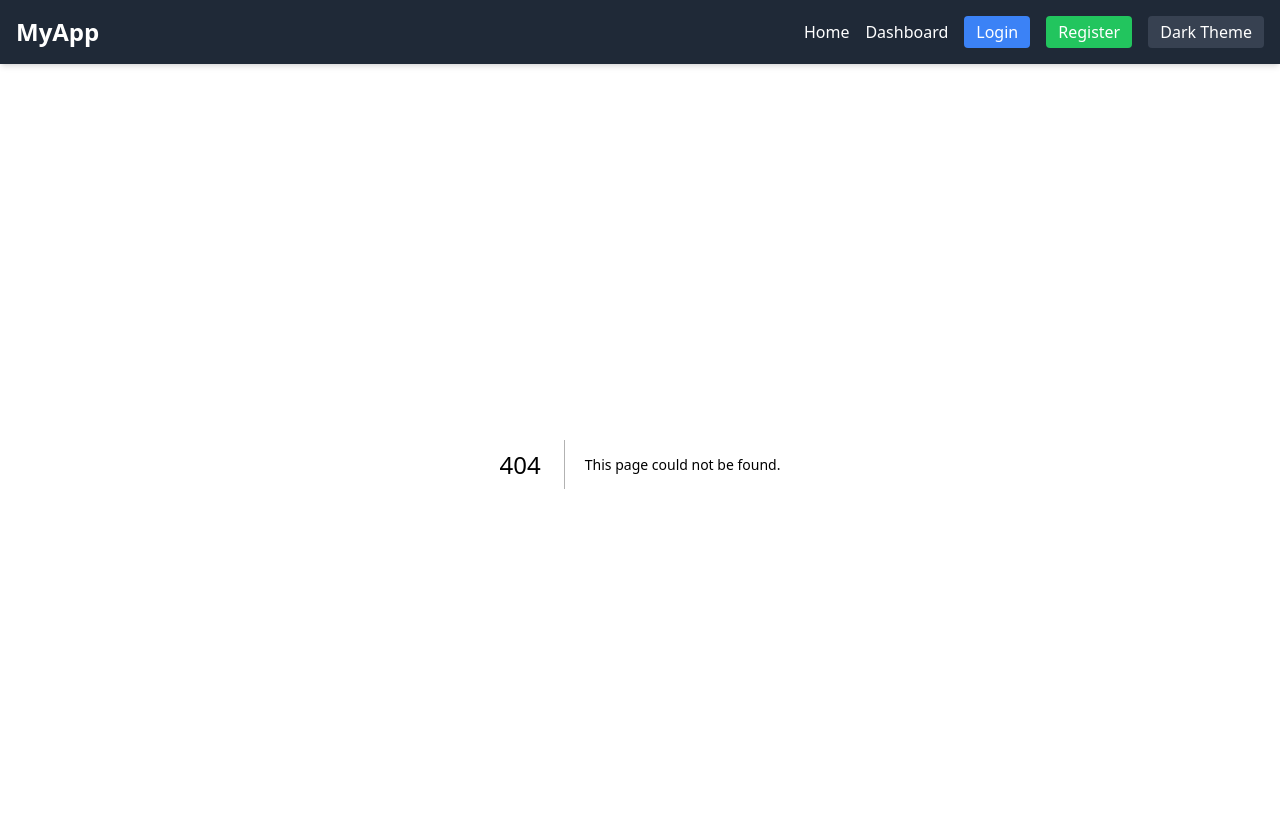
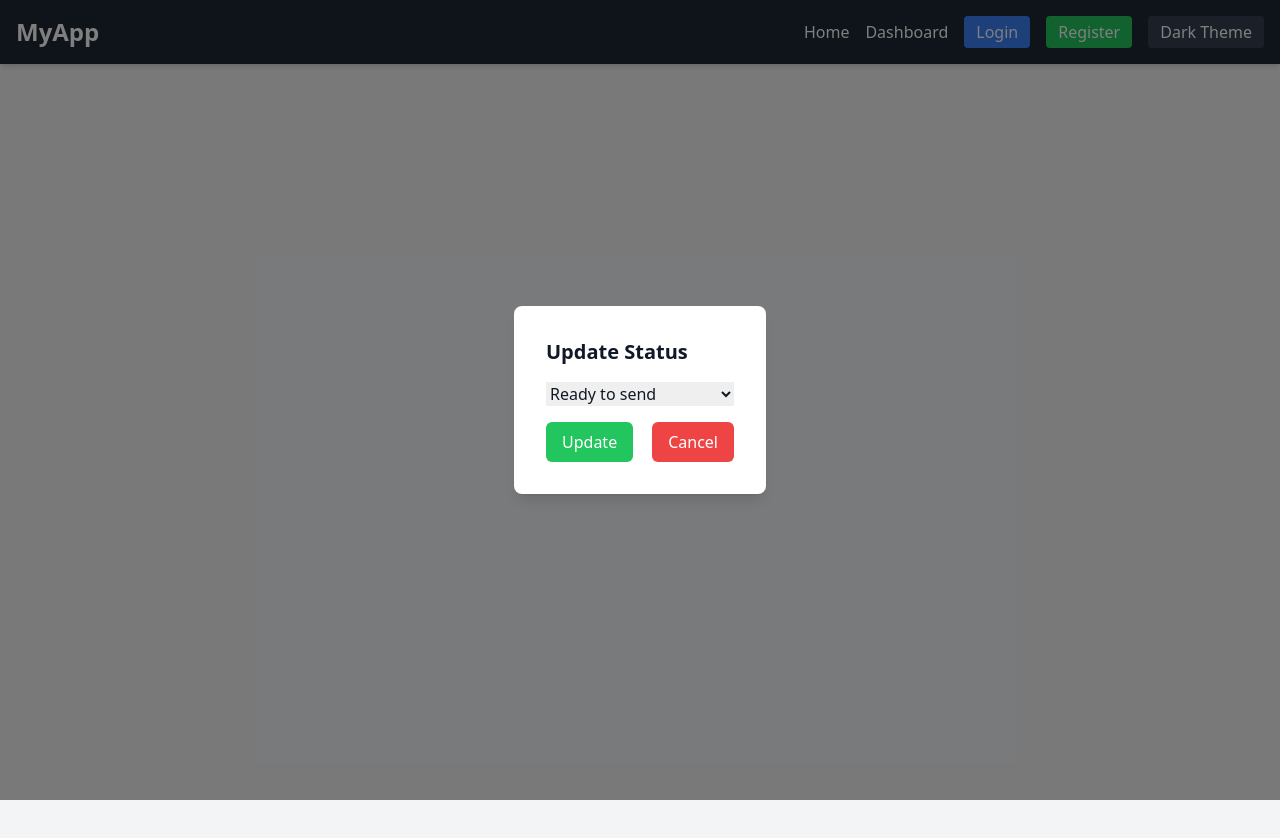
Before and after one commit to ChrisBradford2/my-job-book, a Next.js app: page /components/StatusModal in a window 1280 px wide. Before the commit this address had no page. Shown: the top 838 px of the page. After the commit the page ends 800 px from the top, so only its background shows below. Built offline with nearby package versions, Linux system fonts and the light colour scheme.

Commit message:
Add workflow

```diff
--- a/pages/api/jobOffers/index.ts
+++ b/pages/api/jobOffers/index.ts
@@ -12,7 +12,7 @@ async function handle(req: NextApiRequest, res: NextApiResponse) {
     });
     res.json(jobOffers);
   } else if (req.method === 'POST') {
-    const { title, company, link, status, applicationDate, followUpDate } = req.body;
+    const { title, company, link, status } = req.body;
     const { userId } = req.user;
 
     const jobOffer = await prisma.jobOffer.create({
@@ -20,9 +20,7 @@ async function handle(req: NextApiRequest, res: NextApiResponse) {
         title,
         company,
         link,
-        status,
-        applicationDate: new Date(applicationDate),
-        followUpDate: followUpDate ? new Date(followUpDate) : null,
+        status: status || 'Ready to send',
         userId
       }
     });
--- a/pages/api/jobOffers/[id].ts
+++ b/pages/api/jobOffers/status/[id].ts
@@ -1,54 +1,44 @@
+// pages/api/jobOffers/status/[id].ts
 import type { NextApiRequest, NextApiResponse } from 'next';
-import { prisma } from '../../../lib/prisma';
-import { authMiddleware } from '../../../lib/auth';
+import { prisma } from '../../../../lib/prisma';
+import { authMiddleware } from '../../../../lib/auth';
 
 const handle = async (req: NextApiRequest, res: NextApiResponse) => {
   const jobId = Number(req.query.id);
   const userId = req.user.userId; // Assurez-vous que le JWT contient l'userId
 
-  console.log('Job ID:', jobId);
-  console.log('User ID from token:', userId);
-
   if (req.method === 'PUT') {
-    const { title, company, link, status, applicationDate, followUpDate } = req.body;
+    const { status, applicationDate, followUpDate, interviewDate } = req.body;
 
     const existingJobOffer = await prisma.jobOffer.findUnique({
       where: { id: jobId },
     });
 
     if (!existingJobOffer || existingJobOffer.userId !== userId) {
-      console.log('Unauthorized attempt to update job offer');
       return res.status(403).json({ message: 'Unauthorized' });
+    }
+
+    const updatedData: any = { status };
+
+    if (applicationDate) {
+      updatedData.applicationDate = new Date(applicationDate);
+    }
+
+    if (followUpDate) {
+      updatedData.followUpDate = new Date(followUpDate);
+    }
+
+    if (interviewDate) {
+      updatedData.interviewDate = new Date(interviewDate);
     }
 
     const jobOffer = await prisma.jobOffer.update({
       where: { id: jobId },
-      data: {
-        title,
-        company,
-        link,
-        status,
-        applicationDate: new Date(applicationDate),
-        followUpDate: followUpDate ? new Date(followUpDate) : null,
-      },
+      data: updatedData,
     });
     return res.json(jobOffer);
-  } else if (req.method === 'DELETE') {
-    const existingJobOffer = await prisma.jobOffer.findUnique({
-      where: { id: jobId },
-    });
-
-    if (!existingJobOffer || existingJobOffer.userId !== userId) {
-      console.log('Unauthorized attempt to delete job offer');
-      return res.status(403).json({ message: 'Unauthorized' });
-    }
-
-    await prisma.jobOffer.delete({
-      where: { id: jobId },
-    });
-    return res.status(204).send('Job offer deleted');
   } else {
-    res.setHeader('Allow', ['PUT', 'DELETE']);
+    res.setHeader('Allow', ['PUT']);
     res.status(405).end(`Method ${req.method} Not Allowed`);
   }
 };
--- a/pages/components/JobOfferForm.tsx
+++ b/pages/components/JobOfferForm.tsx
@@ -1,3 +1,5 @@
+import React from 'react';
+
 type JobOfferFormProps = {
   formData: {
     id: number;
@@ -5,7 +7,7 @@ type JobOfferFormProps = {
     company: string;
     link: string;
     status: string;
-    applicationDate: string;
+    applicationDate?: string;
     followUpDate?: string;
   };
   handleInputChange: (e: React.ChangeEvent<HTMLInputElement>) => void;
@@ -44,6 +46,7 @@ const JobOfferForm: React.FC<JobOfferFormProps> = ({ formData, handleInputChange
         placeholder="Status"
         className="mb-2 w-full p-2 border border-gray-300 rounded"
       />
+      {formData.applicationDate && (
         <input
           type="date"
           name="applicationDate"
@@ -52,6 +55,8 @@ const JobOfferForm: React.FC<JobOfferFormProps> = ({ formData, handleInputChange
           placeholder="Application Date"
           className="mb-2 w-full p-2 border border-gray-300 rounded"
         />
+      )}
+      {formData.followUpDate && (
         <input
           type="date"
           name="followUpDate"
@@ -60,6 +65,7 @@ const JobOfferForm: React.FC<JobOfferFormProps> = ({ formData, handleInputChange
           placeholder="Follow Up Date"
           className="w-full mb-4 p-2 border border-gray-300 rounded"
         />
+      )}
       <div className="flex justify-between">
         <button type="submit" className="px-4 py-2 bg-green-500 text-white font-medium rounded-md hover:bg-green-700 focus:outline-none">
           {formData.id ? 'Update Job Offer' : 'Add Job Offer'}
--- a/pages/components/JobOfferRow.tsx
+++ b/pages/components/JobOfferRow.tsx
@@ -1,5 +1,5 @@
 // components/JobOfferRow.tsx
-import React from 'react';
+import React from "react";
 
 type JobOffer = {
   id: number;
@@ -15,10 +15,15 @@ type JobOfferRowProps = {
   job: JobOffer;
   handleDelete: (id: number) => void;
   handleEdit: (job: JobOffer) => void;
+  openStatusModal: (jobId: number, currentStatus: string) => void;
 };
 
-const JobOfferRow: React.FC<JobOfferRowProps> = ({ job, handleDelete, handleEdit }) => {
-
+const JobOfferRow: React.FC<JobOfferRowProps> = ({
+  job,
+  handleDelete,
+  handleEdit,
+  openStatusModal,
+}) => {
   return (
     <tr key={job.id} className="bg-white border-b">
     <td className="py-4 px-6">{job.title}</td>
@@ -26,7 +31,26 @@ const JobOfferRow: React.FC<JobOfferRowProps> = ({ job, handleDelete, handleEdit
     <td className="py-4 px-6">
       <a href={job.link} target="_blank" rel="noopener noreferrer" className="text-blue-500 hover:underline">View Posting</a>
     </td>
-      <td className="py-4 px-6">{job.status}</td>
+    <td className="py-4 px-6">
+      <span
+        className={`inline-flex items-center px-3 py-0.5 rounded-full text-sm font-medium cursor-pointer ${
+          job.status === 'Ready to send'
+            ? 'bg-gray-100 text-gray-800'
+            : job.status === 'Application sent'
+            ? 'bg-blue-100 text-blue-800'
+            : job.status === 'Follow-up sent'
+            ? 'bg-yellow-100 text-yellow-800'
+            : job.status === 'Contacted by recruiter'
+            ? 'bg-green-100 text-green-800'
+            : job.status === 'Interview scheduled'
+            ? 'bg-purple-100 text-purple-800'
+            : 'bg-red-100 text-red-800'
+        }`}
+        onClick={() => openStatusModal(job.id, job.status)}
+      >
+        {job.status}
+      </span>
+    </td>
     <td className="py-4 px-6">{new Date(job.applicationDate).toLocaleDateString()}</td>
     <td className="py-4 px-6">{job.followUpDate ? new Date(job.followUpDate).toLocaleDateString() : 'N/A'}</td>
     <td className="py-4 px-6 flex space-x-4">
--- a/pages/components/JobOfferTable.tsx
+++ b/pages/components/JobOfferTable.tsx
@@ -16,9 +16,10 @@ type JobOfferTableProps = {
   jobOffers: JobOffer[];
   handleDelete: (id: number) => void;
   handleEdit: (job: JobOffer) => void;
+  openStatusModal: (id: number, status: string) => void;
 };
 
-const JobOfferTable: React.FC<JobOfferTableProps> = ({ jobOffers, handleDelete, handleEdit }) => {
+const JobOfferTable: React.FC<JobOfferTableProps> = ({ jobOffers, handleDelete, handleEdit, openStatusModal }) => {
   return (
     <div className="overflow-x-auto relative shadow-md sm:rounded-lg">
       {jobOffers.length > 0 ? (
@@ -36,7 +37,7 @@ const JobOfferTable: React.FC<JobOfferTableProps> = ({ jobOffers, handleDelete,
           </thead>
           <tbody>
             {jobOffers.map((job) => (
-              <JobOfferRow key={job.id} job={job} handleDelete={handleDelete} handleEdit={handleEdit} />
+              <JobOfferRow key={job.id} job={job} handleDelete={handleDelete} handleEdit={handleEdit} openStatusModal={openStatusModal} />
             ))}
           </tbody>
         </table>
--- /dev/null
+++ b/pages/components/StatusModal.tsx
@@ -0,0 +1,88 @@
+// components/StatusModal.tsx
+import React, { useState } from 'react';
+
+type StatusModalProps = {
+  currentStatus: string;
+  onUpdateStatus: (status: string, additionalData?: any) => void;
+  onClose: () => void;
+};
+
+const StatusModal: React.FC<StatusModalProps> = ({ currentStatus, onUpdateStatus, onClose }) => {
+  const [newStatus, setNewStatus] = useState(currentStatus);
+  const [cvSent, setCvSent] = useState(false);
+  const [coverLetterSent, setCoverLetterSent] = useState(false);
+  const [interviewDate, setInterviewDate] = useState('');
+
+  const handleUpdateStatus = () => {
+    if (newStatus === 'Ready to send' && (!cvSent || !coverLetterSent)) {
+      alert("You must send both CV and cover letter to proceed.");
+      return;
+    }
+
+    const additionalData: any = {};
+    if (newStatus === 'Application sent') {
+      additionalData.applicationDate = new Date().toISOString();
+      additionalData.followUpDate = new Date(Date.now() + 7 * 24 * 60 * 60 * 1000).toISOString();
+    } else if (newStatus === 'Interview scheduled') {
+      additionalData.interviewDate = interviewDate;
+    }
+
+    onUpdateStatus(newStatus, additionalData);
+    onClose();
+  };
+
+  return (
+    <div className="fixed inset-0 bg-black bg-opacity-50 flex items-center justify-center">
+      <div className="bg-white p-8 rounded-lg shadow-lg">
+        <h2 className="text-xl font-semibold mb-4">Update Status</h2>
+        {currentStatus === 'Ready to send' && (
+          <div className="mb-4">
+            <h3 className="font-semibold">Before proceeding:</h3>
+            <div>
+              <label>
+                <input type="checkbox" checked={cvSent} onChange={(e) => setCvSent(e.target.checked)} />
+                I have sent my CV
+              </label>
+            </div>
+            <div>
+              <label>
+                <input type="checkbox" checked={coverLetterSent} onChange={(e) => setCoverLetterSent(e.target.checked)} />
+                I have sent my cover letter
+              </label>
+            </div>
+          </div>
+        )}
+        {newStatus === 'Interview scheduled' && (
+          <div className="mb-4">
+            <label>
+              Interview Date:
+              <input type="date" value={interviewDate} onChange={(e) => setInterviewDate(e.target.value)} />
+            </label>
+          </div>
+        )}
+        <div className="mb-4">
+          <label>
+            <select value={newStatus} onChange={(e) => setNewStatus(e.target.value)}>
+              <option value="Ready to send">Ready to send</option>
+              <option value="Application sent">Application sent</option>
+              <option value="Follow-up sent">Follow-up sent</option>
+              <option value="Contacted by recruiter">Contacted by recruiter</option>
+              <option value="Interview scheduled">Interview scheduled</option>
+              <option value="Rejected">Rejected</option>
+            </select>
+          </label>
+        </div>
+        <div className="flex justify-between">
+          <button onClick={handleUpdateStatus} className="px-4 py-2 bg-green-500 text-white rounded-md hover:bg-green-700">
+            Update
+          </button>
+          <button onClick={onClose} className="px-4 py-2 bg-red-500 text-white rounded-md hover:bg-red-700">
+            Cancel
+          </button>
+        </div>
+      </div>
+    </div>
+  );
+};
+
+export default StatusModal;
--- a/pages/dashboard/index.tsx
+++ b/pages/dashboard/index.tsx
@@ -6,6 +6,7 @@ import Cookies from 'js-cookie';
 import Loading from '../components/Loading';
 import JobOfferForm from '../components/JobOfferForm';
 import JobOfferTable from '../components/JobOfferTable';
+import StatusModal from '../components/StatusModal';
 
 type JobOffer = {
   id: number;
@@ -22,6 +23,7 @@ const Dashboard = () => {
   const [isLoading, setIsLoading] = useState(true);
   const [loadingProgress, setLoadingProgress] = useState(0);
   const [modalIsOpen, setIsOpen] = useState(false);
+  const [statusModalIsOpen, setStatusModalIsOpen] = useState(false);
   const [formData, setFormData] = useState({
     id: 0,
     title: '',
@@ -32,6 +34,7 @@ const Dashboard = () => {
     followUpDate: '',
   });
   const [currentJobId, setCurrentJobId] = useState<number | null>(null);
+  const [currentStatus, setCurrentStatus] = useState<string>('');
   const [token, setToken] = useState('');
 
   const handleInputChange = (e: React.ChangeEvent<HTMLInputElement>) => {
@@ -104,6 +107,41 @@ const Dashboard = () => {
       followUpDate: job.followUpDate || '',
     });
     openModal();
+  };
+
+  const handleUpdateStatus = async (status: string, additionalData?: any) => {
+    if (!currentJobId) return;
+
+    try {
+      const response = await fetch(`/api/jobOffers/status/${currentJobId}`, {
+        method: 'PUT',
+        headers: {
+          'Content-Type': 'application/json',
+        },
+        credentials: 'include',
+        body: JSON.stringify({ status, ...additionalData })
+      });
+
+      if (!response.ok) throw new Error('Failed to update job offer status');
+
+      const updatedJobOffer = await response.json();
+      setJobOffers(prevOffers => prevOffers.map(offer => offer.id === currentJobId ? updatedJobOffer : offer));
+      closeStatusModal();
+    } catch (error) {
+      console.error('Error updating job offer status:', error);
+    }
+  };
+
+  const openStatusModal = (jobId: number, currentStatus: string) => {
+    setCurrentJobId(jobId);
+    setCurrentStatus(currentStatus);
+    setStatusModalIsOpen(true);
+  };
+
+  const closeStatusModal = () => {
+    setStatusModalIsOpen(false);
+    setCurrentJobId(null);
+    setCurrentStatus('');
   };
 
   function openModal() {
@@ -195,7 +233,14 @@ const Dashboard = () => {
         <h2 className="text-xl font-semibold mb-4">{currentJobId ? 'Edit Job Offer' : 'Add New Job Offer'}</h2>
         <JobOfferForm formData={formData} handleInputChange={handleInputChange} handleSubmit={handleSubmit} closeModal={closeModal} />
       </Modal>
-      <JobOfferTable jobOffers={jobOffers} handleDelete={handleDelete} handleEdit={handleEdit} />
+      {statusModalIsOpen && (
+        <StatusModal
+          currentStatus={currentStatus}
+          onUpdateStatus={handleUpdateStatus}
+          onClose={closeStatusModal}
+        />
+      )}
+      <JobOfferTable jobOffers={jobOffers} handleDelete={handleDelete} handleEdit={handleEdit} openStatusModal={openStatusModal} />
     </div>
   );
 };
```
Lines whose indentation alone changed are shown as unchanged.
